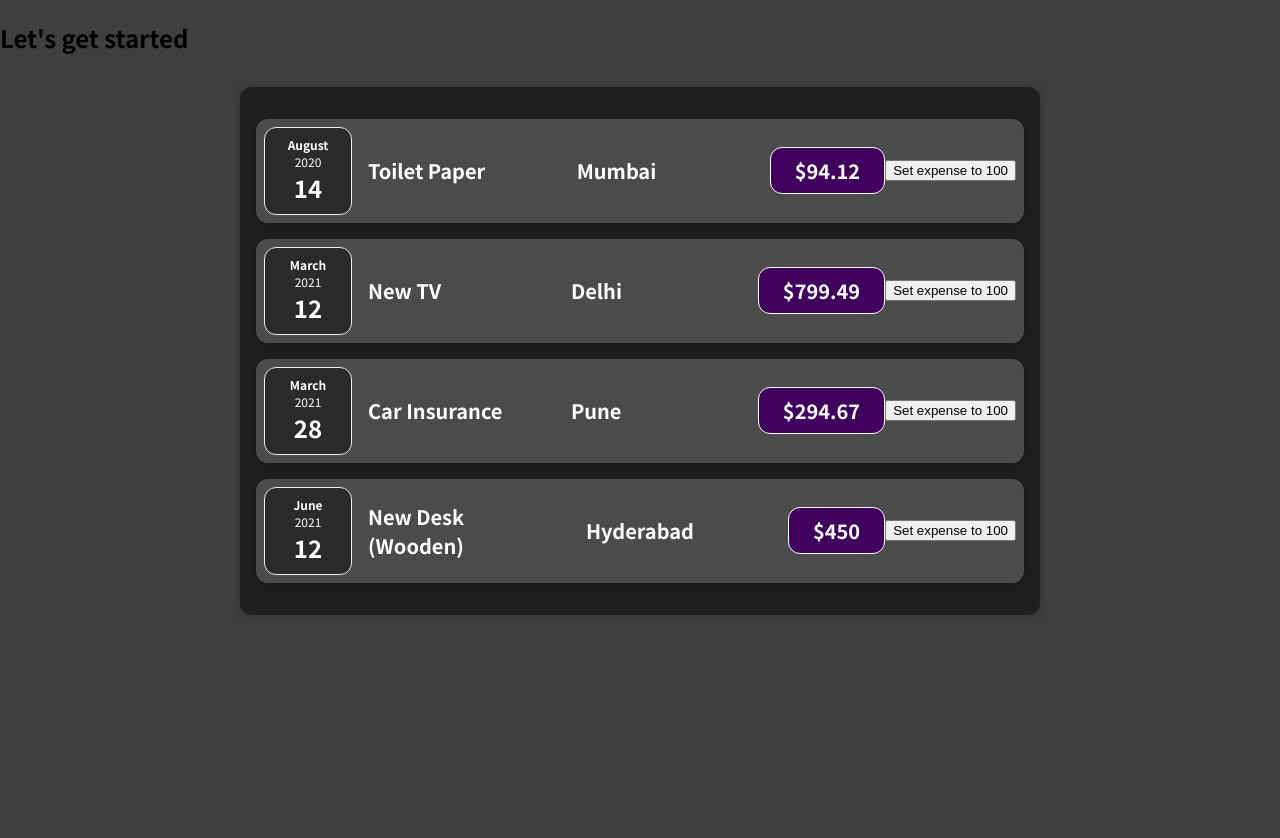
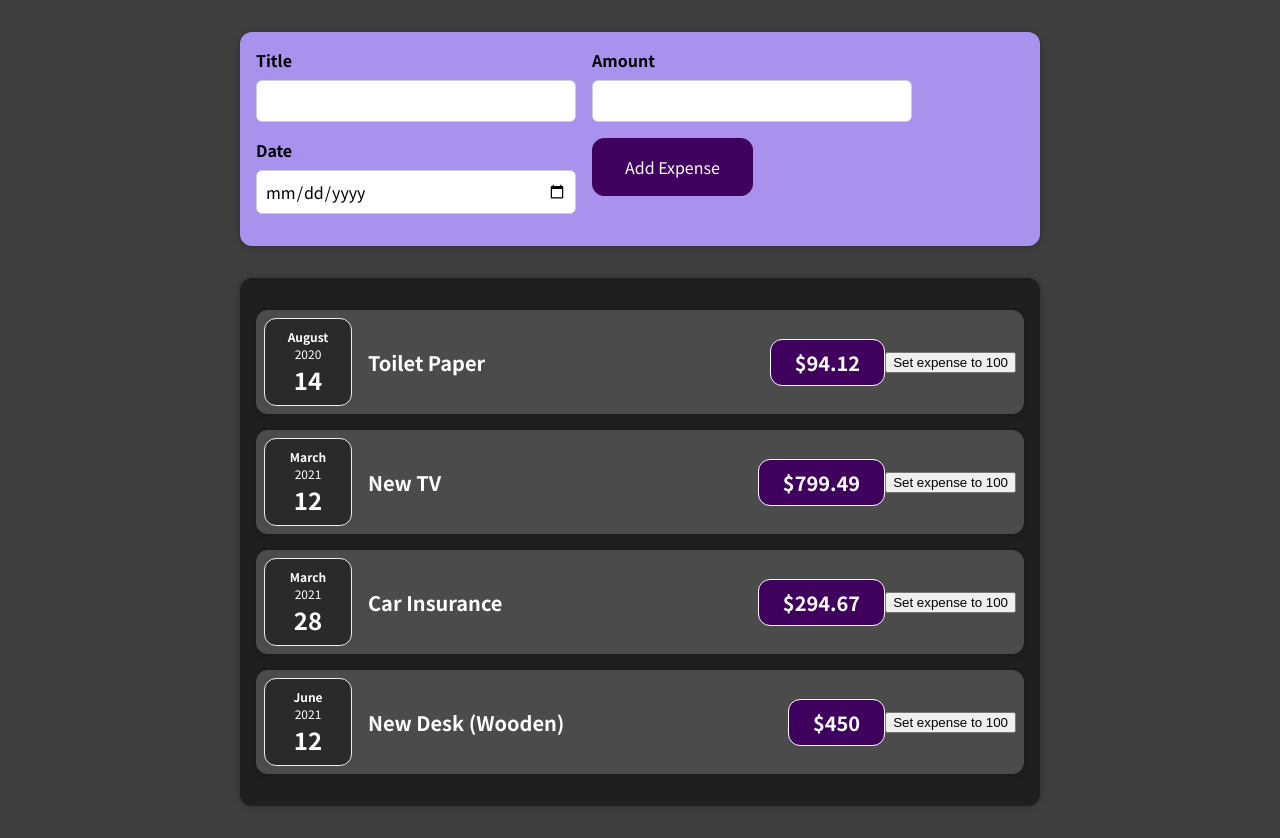
Before and after one commit to ramsankarAloor/react-tutorial-udemy, a React (Create React App) app: page / in a window 1280 px wide. Before the commit the page ends 800 px from the top, so only its background shows below. Built offline with nearby package versions, Linux system fonts and the light colour scheme.

Commit message:
new component for adding new expense, and learning the onChange event handler and event.target.value

```diff
--- a/src/App.js
+++ b/src/App.js
@@ -1,4 +1,5 @@
 import Expenses from "./components/Expenses/Expenses";
+import NewExpense from "./components/NewExpense/NewExpense";
 
 function App() {
   const expenses = [
@@ -34,7 +35,7 @@
 
   return (
     <div>
-      <h2>Let's get started</h2>
+      <NewExpense />
       <Expenses items={expenses} />
     </div>
   );
--- a/src/components/Expenses/ExpenseDetails.js
+++ b/src/components/Expenses/ExpenseDetails.js
@@ -2,7 +2,6 @@
   return (
     <div className="expense-item__description">
       <h2>{props.title}</h2>
-      <h2>{props.location}</h2>
       <div className="expense-item__price">${props.amount}</div>
     </div>
   );
--- a/src/components/Expenses/ExpenseItem.js
+++ b/src/components/Expenses/ExpenseItem.js
@@ -16,7 +16,6 @@
       <ExpenseDate date={props.date} />
       <ExpenseDetails
         amount={amount}
-        location={props.location}
         title={props.title}
       />
       <button onClick={clickHandler}>Set expense to 100</button>
--- a/src/components/Expenses/Expenses.js
+++ b/src/components/Expenses/Expenses.js
@@ -8,7 +8,6 @@
       title={expense.title}
       amount={expense.amount}
       date={expense.date}
-      location={expense.location}
     />
   ));
 
--- /dev/null
+++ b/src/components/NewExpense/ExpenseForm.css
@@ -0,0 +1,26 @@
+.new-expense__controls {
+  display: flex;
+  flex-wrap: wrap;
+  gap: 1rem;
+  margin-bottom: 1rem;
+  text-align: left;
+}
+
+.new-expense__control label {
+  font-weight: bold;
+  margin-bottom: 0.5rem;
+  display: block;
+}
+
+.new-expense__control input {
+  font: inherit;
+  padding: 0.5rem;
+  border-radius: 6px;
+  border: 1px solid #ccc;
+  width: 20rem;
+  max-width: 100%;
+}
+
+.new-expense__actions {
+  text-align: right;
+}
--- /dev/null
+++ b/src/components/NewExpense/ExpenseForm.js
@@ -0,0 +1,30 @@
+import "./ExpenseForm.css";
+
+function ExpenseForm() {
+
+    const titleChangeHandler = (event) => {
+        console.log(event.target.value)
+    }
+
+    return (
+        <form className="new-expense__controls">
+            <div className="new-expense__control">
+                <label>Title</label>
+                <input type="text" onChange={titleChangeHandler}/>
+            </div>
+            <div className="new-expense__control">
+                <label>Amount</label>
+                <input type="number" />
+            </div>
+            <div className="new-expense__control">
+                <label>Date</label>
+                <input type="date" />
+            </div>
+            <div className="new-expense__actions">
+                <button type="submit">Add Expense</button>
+            </div>
+        </form>
+    )
+}
+
+export default ExpenseForm;
--- /dev/null
+++ b/src/components/NewExpense/NewExpense.css
@@ -0,0 +1,38 @@
+.new-expense {
+  background-color: #a892ee;
+  padding: 1rem;
+  margin: 2rem auto;
+  width: 50rem;
+  max-width: 95%;
+  border-radius: 12px;
+  text-align: center;
+  box-shadow: 0 1px 8px rgba(0, 0, 0, 0.25);
+}
+
+.new-expense button {
+  font: inherit;
+  cursor: pointer;
+  padding: 1rem 2rem;
+  border: 1px solid #40005d;
+  background-color: #40005d;
+  color: white;
+  border-radius: 12px;
+  margin-right: 1rem;
+}
+
+.new-expense button:hover,
+.new-expense button:active {
+  background-color: #510674;
+  border-color: #510674;
+}
+
+.new-expense button.alternative {
+  color: #220131;
+  border-color: transparent;
+  background-color: transparent;
+}
+
+.new-expense button.alternative:hover,
+.new-expense button.alternative:active {
+  background-color: #ddb3f8;
+}
--- /dev/null
+++ b/src/components/NewExpense/NewExpense.js
@@ -0,0 +1,11 @@
+import "./NewExpense.css";
+import ExpenseForm from "./ExpenseForm";
+function NewExpense() {
+    return (
+        <div className="new-expense">
+            <ExpenseForm />
+        </div>
+    )
+}
+
+export default NewExpense;
```
